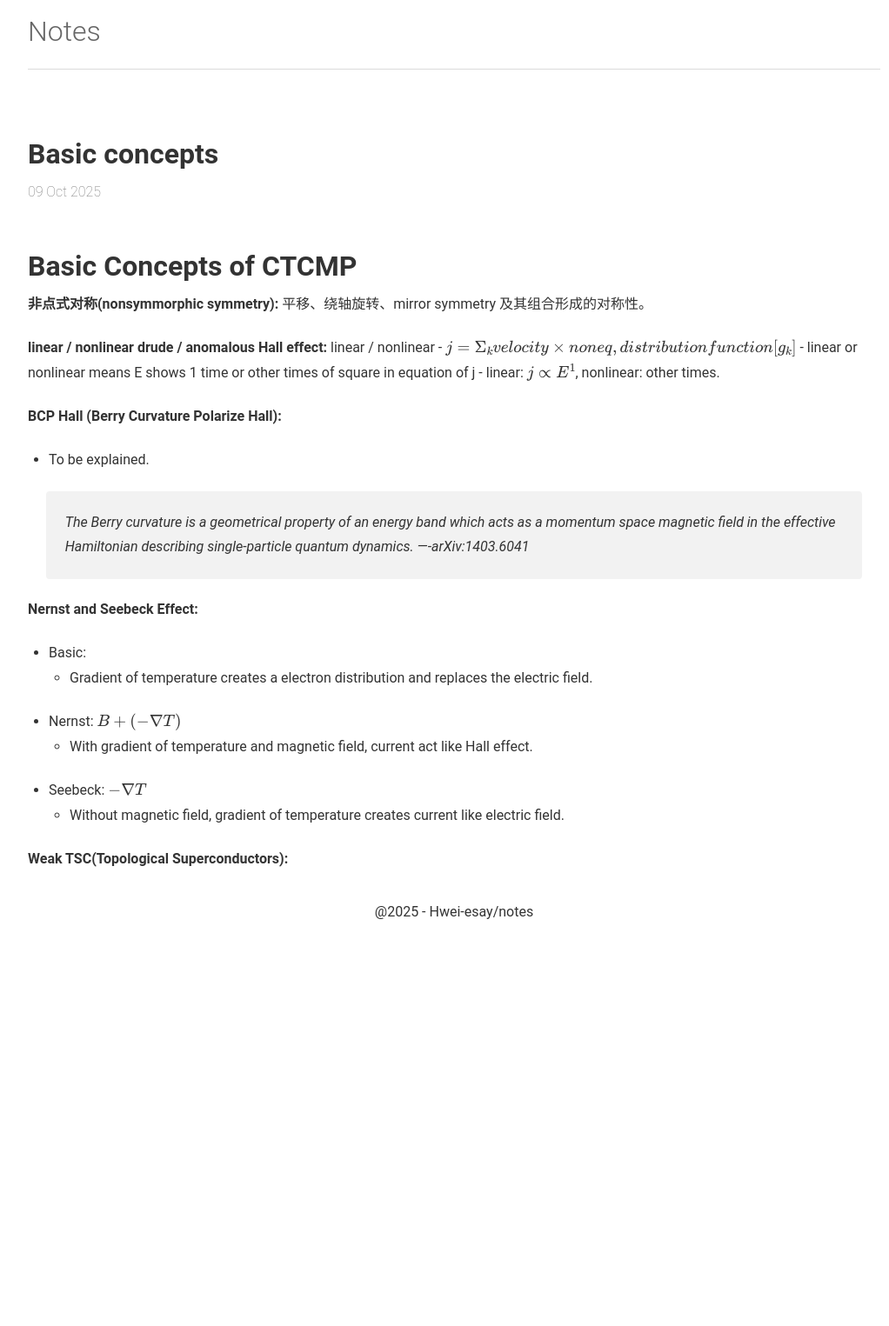
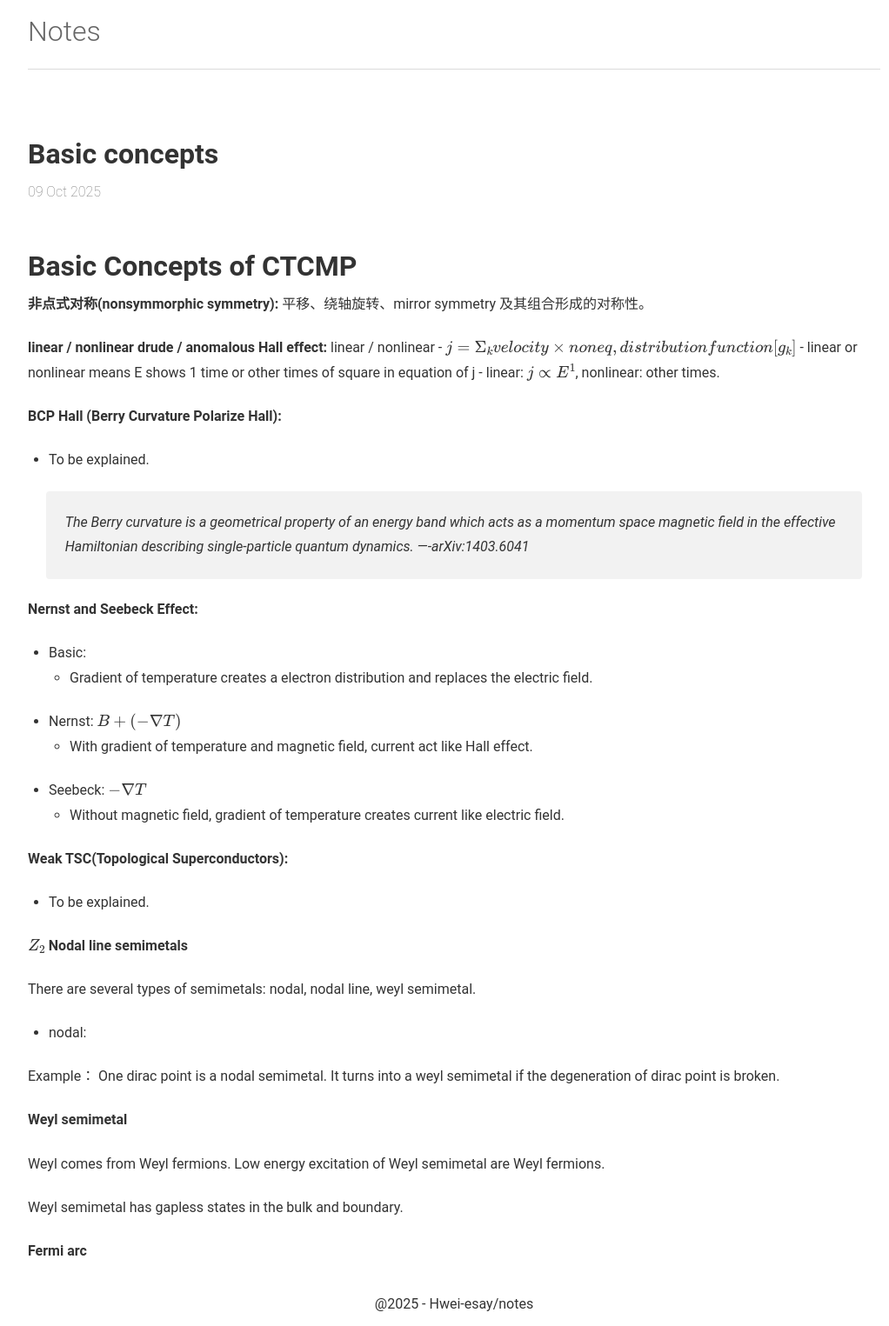
Before and after one commit to Hwei-esay/Notes, a Jekyll site: the page built from _posts/2025-10-09-basic concepts.md, in a window 1280 px wide. Shown: the whole page at 87% size, without its empty margins (118-1140 px from the left). Built offline with Jekyll 4.4.1, drawn with Linux system fonts in a browser that asks for light colours; formulas are drawn with MathJax 3; before the commit the page ends 1074 px from its top, so only the background shows below that.

Commit message:
Update 2025-10-09-basic concepts.md

```diff
--- a/_posts/2025-10-09-basic concepts.md
+++ b/_posts/2025-10-09-basic concepts.md
@@ -29,3 +29,20 @@ linear / nonlinear
     - Without magnetic field, gradient of temperature creates current like electric field.
 
 **Weak TSC(Topological Superconductors):**
+- To be explained.
+
+**$Z_2$ Nodal line semimetals**
+
+There are several types of semimetals: nodal, nodal line, weyl semimetal.
+
+- nodal:
+
+Example： One dirac point is a nodal semimetal. It turns into a weyl semimetal if the degeneration of dirac point is broken.
+
+**Weyl semimetal**
+
+Weyl comes from Weyl fermions. Low energy excitation of Weyl semimetal are Weyl fermions.
+
+Weyl semimetal has gapless states in the bulk and boundary.
+
+**Fermi arc**
```
